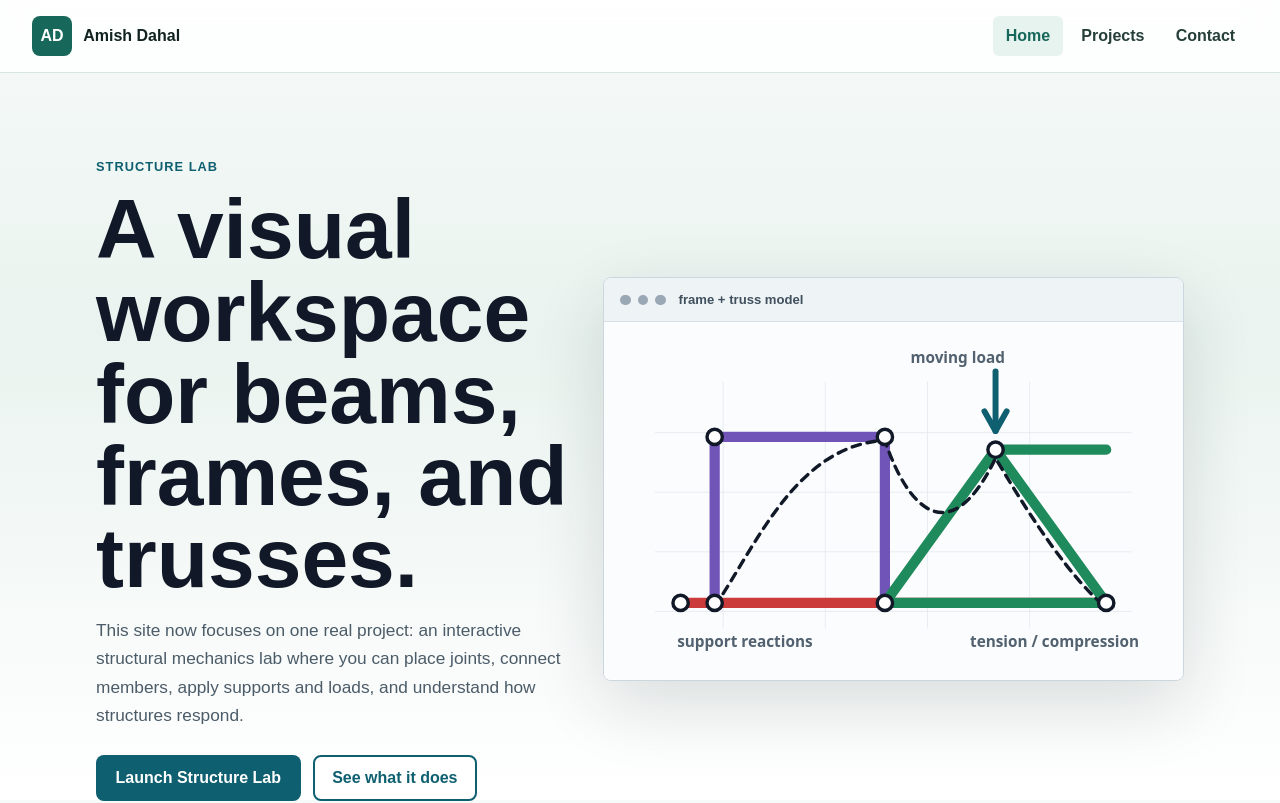
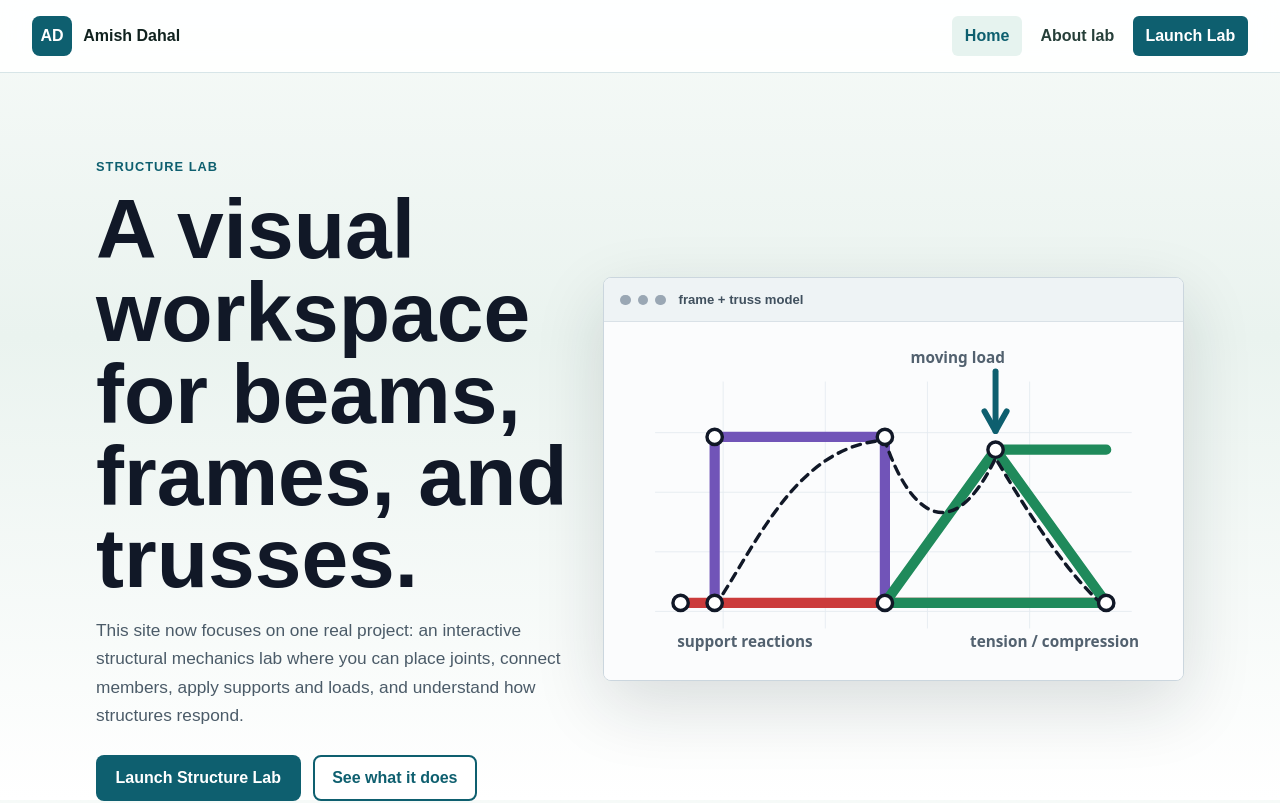
Before and after one commit to AmishDahal/sveltekit-1, a SvelteKit app: page / in a window 1280 px wide. Shown: the top 803 px of the page. Built offline with nearby package versions, Linux system fonts and the light colour scheme.

Commit message:
Point navigation to Structure Lab

```diff
--- a/src/routes/Header.svelte
+++ b/src/routes/Header.svelte
@@ -15,10 +15,10 @@
 				<a href="/">Home</a>
 			</li>
 			<li>
-				<a href="/#projects">Projects</a>
+				<a href="/#overview">About lab</a>
 			</li>
 			<li>
-				<a href="/#contact">Contact</a>
+				<a class="launch-link" href="/structure-lab.html">Launch Lab</a>
 			</li>
 		</ul>
 	</nav>
@@ -32,8 +32,8 @@
 		align-items: center;
 		justify-content: space-between;
 		padding: 1rem;
-		border-bottom: 1px solid rgb(23 103 90 / 16%);
-		background: rgb(255 255 255 / 82%);
+		border-bottom: 1px solid rgb(14 95 111 / 16%);
+		background: rgb(255 255 255 / 88%);
 		backdrop-filter: blur(14px);
 	}
 
@@ -70,7 +70,7 @@
 		align-items: center;
 		justify-content: center;
 		border-radius: 8px;
-		background: #17675a;
+		background: #0e5f6f;
 		color: #ffffff;
 		font-weight: 800;
 	}
@@ -95,10 +95,6 @@
 		list-style: none;
 	}
 
-	li {
-		position: relative;
-	}
-
 	nav a {
 		display: flex;
 		align-items: center;
@@ -113,8 +109,13 @@
 	li[aria-current='page'] a,
 	nav a:hover {
 		background: #e6f3ef;
-		color: #17675a;
+		color: #0e5f6f;
 		text-decoration: none;
+	}
+
+	nav a.launch-link {
+		background: #0e5f6f;
+		color: #ffffff;
 	}
 
 	a:focus-visible {
```
